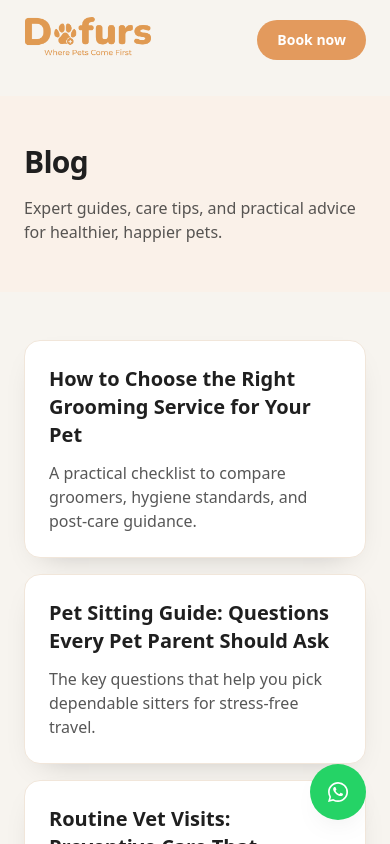
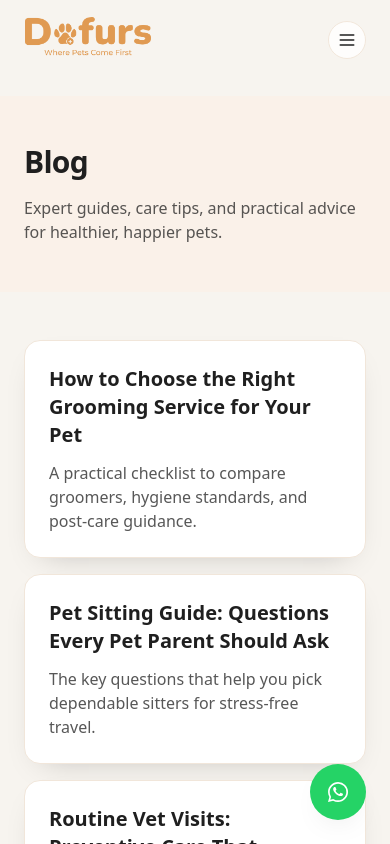
Before and after one commit to dofurs-admin/dofurs_singlePage_website, a Next.js app: page /blog in a window 390 px wide. Shown: the top 844 px of the page. Built offline with nearby package versions, Linux system fonts and the light colour scheme.

Commit message:
Improve mobile navigation

```diff
--- a/components/Footer.tsx
+++ b/components/Footer.tsx
@@ -45,7 +45,7 @@ export default function Footer() {
 
         <div>
           <p className="text-sm font-semibold text-ink">Follow</p>
-          <div className="mt-3 flex items-center gap-3">
+          <div className="mt-3 flex flex-wrap items-center gap-3">
           {socials.map((item) => {
             const Icon = item.icon;
             return (
--- a/components/Navbar.tsx
+++ b/components/Navbar.tsx
@@ -2,12 +2,14 @@
 
 import Link from 'next/link';
 import { useEffect, useState } from 'react';
+import { Menu, X } from 'lucide-react';
 import { headerPageLinks, navItems } from '@/lib/site-data';
 import { theme } from '@/lib/theme';
 import BrandMark from './BrandMark';
 
 export default function Navbar() {
   const [scrolled, setScrolled] = useState(false);
+  const [menuOpen, setMenuOpen] = useState(false);
 
   useEffect(() => {
     const onScroll = () => setScrolled(window.scrollY > 20);
@@ -40,14 +42,53 @@ export default function Navbar() {
           ))}
         </nav>
 
+        <button
+          type="button"
+          className="inline-flex items-center justify-center rounded-full border border-[#f1e6da] bg-white/80 p-2 text-ink transition hover:bg-white lg:hidden"
+          aria-label={menuOpen ? 'Close navigation menu' : 'Open navigation menu'}
+          aria-expanded={menuOpen}
+          aria-controls="mobile-navigation"
+          onClick={() => setMenuOpen((open) => !open)}
+        >
+          {menuOpen ? <X size={20} /> : <Menu size={20} />}
+        </button>
+
         <Link
           href="/#book"
-          className={`rounded-full px-5 py-2.5 text-sm font-semibold transition ${theme.colors.primary} ${theme.colors.primaryHover}`}
+          className={`hidden rounded-full px-5 py-2.5 text-sm font-semibold transition sm:inline-flex ${theme.colors.primary} ${theme.colors.primaryHover}`}
           aria-label="Jump to book a service section"
         >
           Book now
         </Link>
       </div>
+
+      {menuOpen ? (
+        <div
+          id="mobile-navigation"
+          className="border-t border-[#f1e6da] bg-white/95 shadow-soft backdrop-blur-md lg:hidden"
+        >
+          <div className={`${theme.layout.container} grid gap-4 py-6 text-sm font-medium`}>
+            {[...navItems, ...headerPageLinks].map((item) => (
+              <Link
+                key={item.href}
+                href={item.href}
+                className="text-ink/80 transition hover:text-coral"
+                onClick={() => setMenuOpen(false)}
+              >
+                {item.label}
+              </Link>
+            ))}
+            <Link
+              href="/#book"
+              className={`inline-flex w-full items-center justify-center rounded-full px-5 py-2.5 text-sm font-semibold transition ${theme.colors.primary} ${theme.colors.primaryHover}`}
+              aria-label="Jump to book a service section"
+              onClick={() => setMenuOpen(false)}
+            >
+              Book now
+            </Link>
+          </div>
+        </div>
+      ) : null}
     </header>
   );
 }
```
